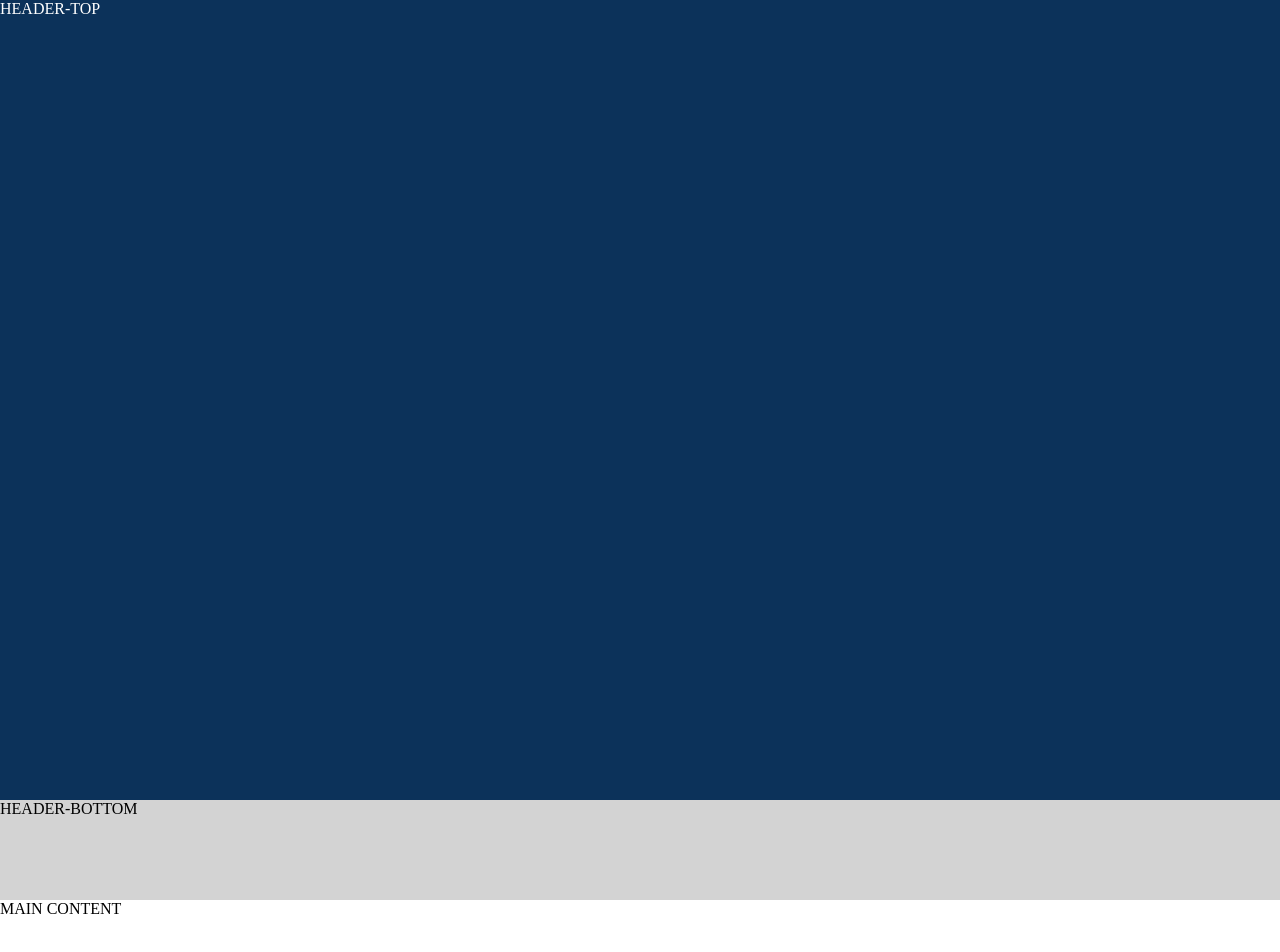
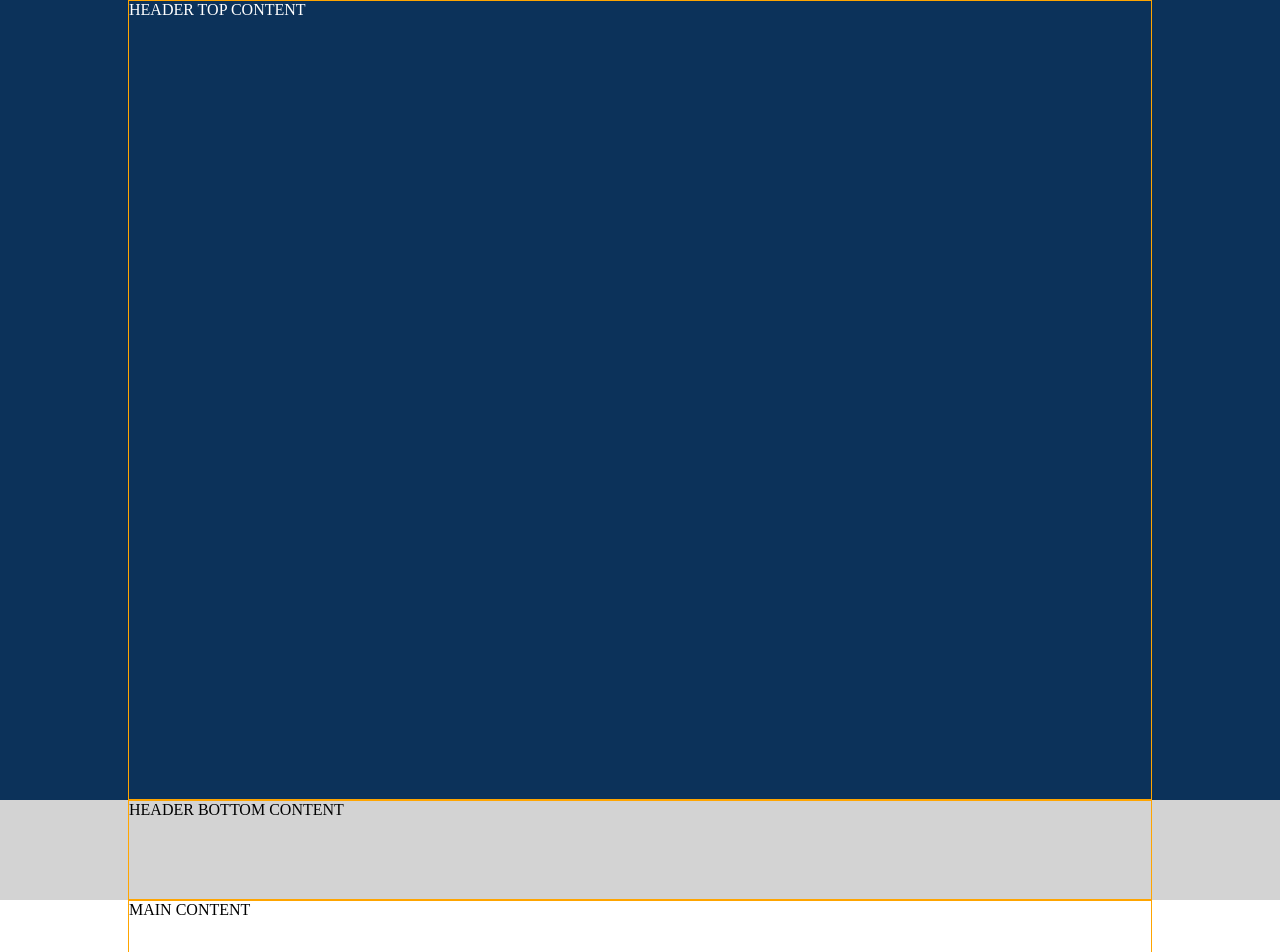
Before and after one commit to simonebresci/htmlcss-fluentify, a plain HTML site: page index.html in a window 1280 px wide. Shown: the top 952 px of the page. Drawn offline with Linux system fonts and the light colour scheme.

Commit message:
creata struttura content sito

```diff
--- a/css/style.css
+++ b/css/style.css
@@ -3,6 +3,15 @@
   padding:0;
   margin:0;
 }
+
+
+/* Imposto larghezza dei contenuti in un unico posto*/
+.header-top-content, .header-bottom-content, .main-content, .select-plan-content{
+  width: 80%;
+  margin: 0 auto;
+  border: 1px solid orange;
+}
+
 
 .header-top{
   width: 100%;
@@ -11,17 +20,30 @@
   color: white;
 }
 
+.header-top-content{
+  height: 100%;
+}
+
 .header-bottom{
   height: 100px;
   background-color: rgb(211,211,211);
 }
 
+.header-bottom-content{
+  height: 100%;
+}
+
 
 .main-content{
   height: 1200px;
+
 }
 
 .select-plan{
   height: 100px;
   background-color: rgb(211,211,211);
 }
+
+.select-plan-content{
+  height:100%;
+}
--- a/index.html
+++ b/index.html
@@ -10,10 +10,14 @@
   <body>
     <header>
       <div class="header-top">
-        HEADER-TOP
+        <div class="header-top-content">
+          HEADER TOP CONTENT
+        </div>
       </div>
       <div class="header-bottom">
-        HEADER-BOTTOM
+        <div class="header-bottom-content">
+          HEADER BOTTOM CONTENT
+        </div>
       </div>
     </header>
 
@@ -23,7 +27,9 @@
       </div>
 
       <div class="select-plan">
-        SELECT PLAN
+        <div class="select-plan-content">
+          SELECT PLAN CONTENT
+        </div>
       </div>
 
     </main>
```
